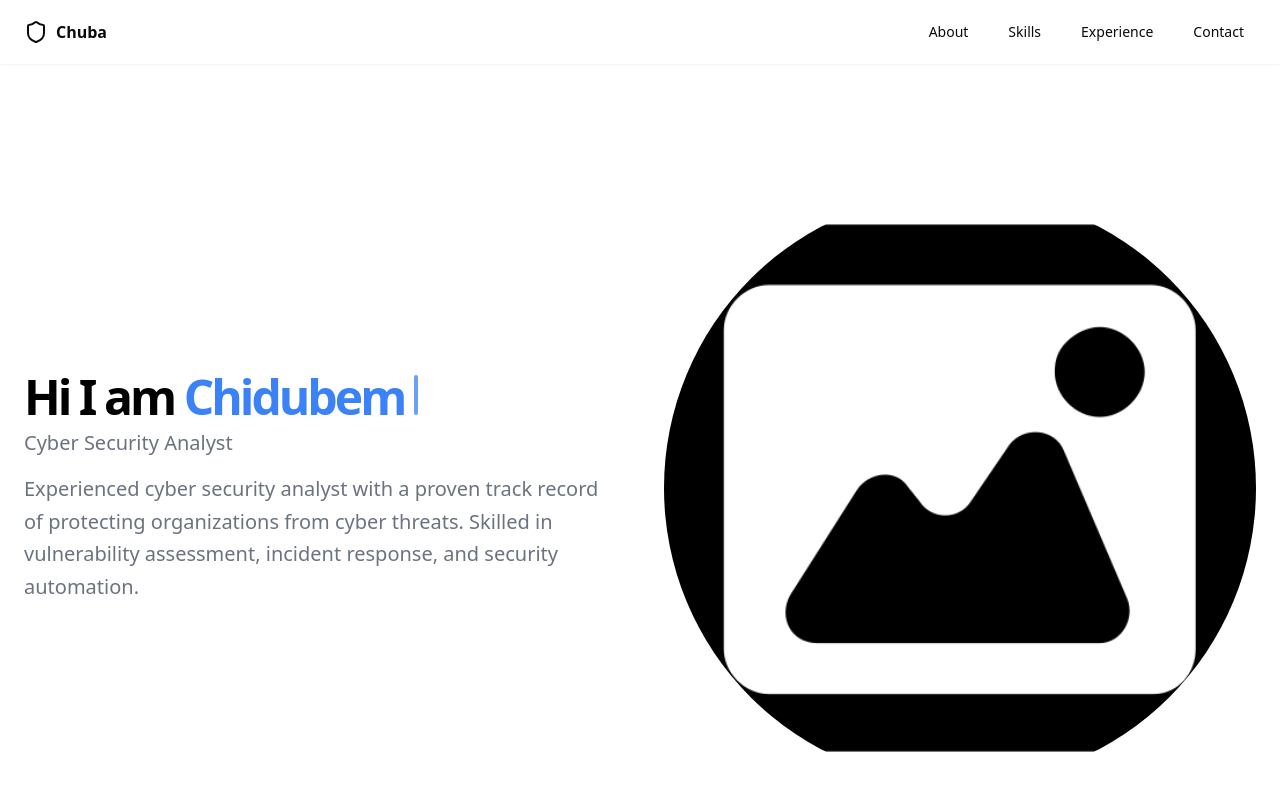
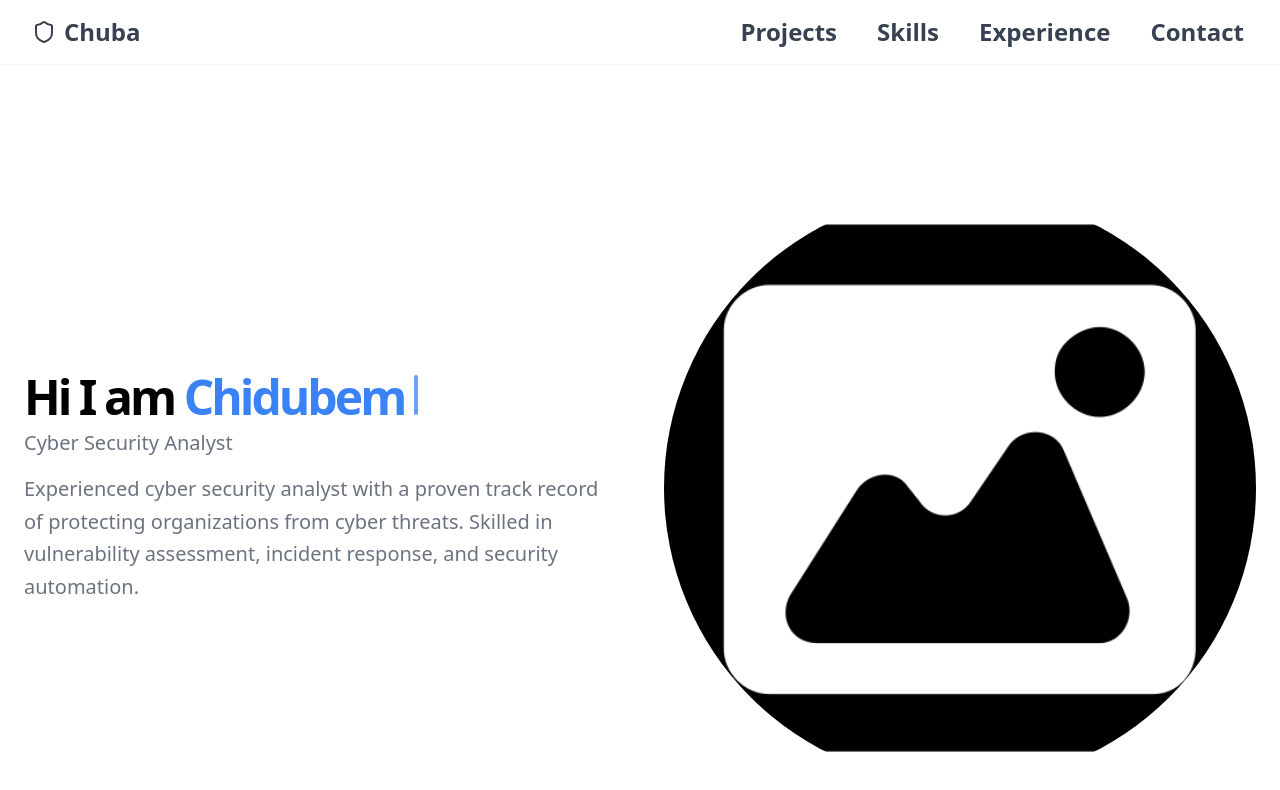
Before and after one commit to chuba-cn/dubemportfolio, a Next.js app: page / in a window 1280 px wide. Shown: the top 790 px of the page. Built offline with nearby package versions, Linux system fonts and the light colour scheme.

Commit message:
add mobile an desktop navbar UI

```diff
--- a/package.json
+++ b/package.json
@@ -9,6 +9,7 @@
     "lint": "next lint"
   },
   "dependencies": {
+    "@radix-ui/react-dialog": "^1.0.5",
     "@radix-ui/react-icons": "^1.3.0",
     "@radix-ui/react-slot": "^1.0.2",
     "class-variance-authority": "^0.7.0",
--- a/src/app/globals.css
+++ b/src/app/globals.css
@@ -9,50 +9,51 @@
 }
 
 
+
 @layer base {
   :root {
     --background: 0 0% 100%;
-    --foreground: 20 14.3% 4.1%;
+    --foreground: 224 71.4% 4.1%;
     --card: 0 0% 100%;
-    --card-foreground: 20 14.3% 4.1%;
+    --card-foreground: 224 71.4% 4.1%;
     --popover: 0 0% 100%;
-    --popover-foreground: 20 14.3% 4.1%;
-    --primary: 47.9 95.8% 53.1%;
-    --primary-foreground: 26 83.3% 14.1%;
-    --secondary: 60 4.8% 95.9%;
-    --secondary-foreground: 24 9.8% 10%;
-    --muted: 60 4.8% 95.9%;
-    --muted-foreground: 25 5.3% 44.7%;
-    --accent: 60 4.8% 95.9%;
-    --accent-foreground: 24 9.8% 10%;
+    --popover-foreground: 224 71.4% 4.1%;
+    --primary: 262.1 83.3% 57.8%;
+    --primary-foreground: 210 20% 98%;
+    --secondary: 220 14.3% 95.9%;
+    --secondary-foreground: 220.9 39.3% 11%;
+    --muted: 220 14.3% 95.9%;
+    --muted-foreground: 220 8.9% 46.1%;
+    --accent: 220 14.3% 95.9%;
+    --accent-foreground: 220.9 39.3% 11%;
     --destructive: 0 84.2% 60.2%;
-    --destructive-foreground: 60 9.1% 97.8%;
-    --border: 20 5.9% 90%;
-    --input: 20 5.9% 90%;
-    --ring: 20 14.3% 4.1%;
+    --destructive-foreground: 210 20% 98%;
+    --border: 220 13% 91%;
+    --input: 220 13% 91%;
+    --ring: 262.1 83.3% 57.8%;
     --radius: 0.75rem;
   }
 
   .dark {
-    --background: 20 14.3% 4.1%;
-    --foreground: 60 9.1% 97.8%;
-    --card: 20 14.3% 4.1%;
-    --card-foreground: 60 9.1% 97.8%;
-    --popover: 20 14.3% 4.1%;
-    --popover-foreground: 60 9.1% 97.8%;
-    --primary: 47.9 95.8% 53.1%;
-    --primary-foreground: 26 83.3% 14.1%;
-    --secondary: 12 6.5% 15.1%;
-    --secondary-foreground: 60 9.1% 97.8%;
-    --muted: 12 6.5% 15.1%;
-    --muted-foreground: 24 5.4% 63.9%;
-    --accent: 12 6.5% 15.1%;
-    --accent-foreground: 60 9.1% 97.8%;
+    --background: 224 71.4% 4.1%;
+    --foreground: 210 20% 98%;
+    --card: 224 71.4% 4.1%;
+    --card-foreground: 210 20% 98%;
+    --popover: 224 71.4% 4.1%;
+    --popover-foreground: 210 20% 98%;
+    --primary: 263.4 70% 50.4%;
+    --primary-foreground: 210 20% 98%;
+    --secondary: 215 27.9% 16.9%;
+    --secondary-foreground: 210 20% 98%;
+    --muted: 215 27.9% 16.9%;
+    --muted-foreground: 217.9 10.6% 64.9%;
+    --accent: 215 27.9% 16.9%;
+    --accent-foreground: 210 20% 98%;
     --destructive: 0 62.8% 30.6%;
-    --destructive-foreground: 60 9.1% 97.8%;
-    --border: 12 6.5% 15.1%;
-    --input: 12 6.5% 15.1%;
-    --ring: 35.5 91.7% 32.9%;
+    --destructive-foreground: 210 20% 98%;
+    --border: 215 27.9% 16.9%;
+    --input: 215 27.9% 16.9%;
+    --ring: 263.4 70% 50.4%;
   }
 }
 
--- /dev/null
+++ b/src/components/MobileNav.tsx
@@ -0,0 +1,91 @@
+'use client'
+
+import { Button } from "./ui/button";
+import { BriefcaseBusiness, Computer, Home, Mail, MenuIcon, SwordsIcon } from "lucide-react";
+import Link from "next/link";
+import {
+    Sheet,
+    SheetClose,
+    SheetContent,
+    SheetTrigger,
+  } from "@/components/ui/sheet";
+
+const MobileNav = () => {
+  return (
+    <section className="md:hidden">
+      <Sheet>
+        <SheetTrigger asChild>
+          <Button size="icon" variant="secondary">
+            <MenuIcon className="h-6 w-6 hover:text-primary" />
+            <span className="sr-only">Toggle navigation menu</span>
+          </Button>
+        </SheetTrigger>
+        <SheetContent side="left" className="border-none bg-white w-[300px]">
+          <div className="flex flex-col justify-between overflow-y-auto">
+            <SheetClose asChild>
+              <section className="flex flex-col h-full gap-6 pt-10 text-gray-700">
+                <SheetClose asChild>
+                  <Link
+                    href="#"
+                    className="flex gap-5 items-center p-4 w-full max-w-60"
+                  >
+                    <Home className="h-6 w-6 text-primary" />
+                    <p className="font-semibold text-2xl hover:text-primary">
+                      Home
+                    </p>
+                  </Link>
+                </SheetClose>
+                <SheetClose asChild>
+                  <Link
+                    href="#projects"
+                    className="flex gap-5 items-center p-4 w-full max-w-60"
+                  >
+                    <SwordsIcon className="h-6 w-6 text-primary" />
+                    <p className="font-semibold text-2xl hover:text-primary">
+                      Projects
+                    </p>
+                  </Link>
+                </SheetClose>
+                <SheetClose asChild>
+                  <Link
+                    href="#skills"
+                    className="flex gap-5 items-center p-4 w-full max-w-60"
+                  >
+                    <Computer className="h-6 w-6 text-primary" />
+                    <p className="font-semibold text-2xl hover:text-primary">
+                      Skills
+                    </p>
+                  </Link>
+                </SheetClose>
+                <SheetClose asChild>
+                  <Link
+                    href="#experiences"
+                    className="flex gap-5 items-center p-4 w-full max-w-60"
+                  >
+                    <BriefcaseBusiness className="h-6 w-6 text-primary" />
+                    <p className="font-semibold text-2xl hover:text-primary">
+                      Experiences
+                    </p>
+                  </Link>
+                </SheetClose>
+                <SheetClose asChild>
+                  <Link
+                    href="#contact"
+                    className="flex gap-5 items-center p-4 w-full max-w-60"
+                  >
+                    <Mail className="h-6 w-6 text-primary" />
+                    <p className="font-semibold text-2xl hover:text-primary">
+                      Contact
+                    </p>
+                  </Link>
+                </SheetClose>
+              </section>
+            </SheetClose>
+          </div>
+        </SheetContent>
+      </Sheet>
+    </section>
+  );
+}
+
+export default MobileNav
--- a/src/components/Navbar.tsx
+++ b/src/components/Navbar.tsx
@@ -1,48 +1,46 @@
 import Link from "next/link";
 import { ShieldIcon } from "lucide-react";
-import { MenuIcon } from "lucide-react";
-import { Button } from "./ui/button";
+import MobileNav from "./MobileNav";
 
 const Navbar = () => {
   return (
-    <header className="fixed top-0 left-0 z-50 w-full bg-white shadow-sm">
+    <header className="fixed top-0 left-0 z-50 w-full shadow-sm backdrop-blur-sm flex justify-between items-center">
       {/* Desktop Navigation */}
-        <div className="container flex h-16 items-center justify-between px-4 md:px-6">
-          <Link className="flex items-center gap-2 font-semibold hover:text-purple-900" href="#">
-            <ShieldIcon className="h-6 w-6" />
-            <span>Chuba</span>
+        <div className="px-8">
+          <Link className="flex items-center gap-2 font-semibold hover:text-primary" href="#">
+            <ShieldIcon className="h-6 w-6 text-gray-700" />
+            <span className="font-semibold text-2xl text-gray-700">Chuba</span>
           </Link>
+        </div>
+        <div className="flex h-16 items-center justify-between px-4 md:px-6">
           <nav className="hidden space-x-4 md:flex">
             <Link
-              className="inline-flex items-center rounded-md px-3 py-2 text-sm font-medium transition-colors hover:bg-gray-100 hover:text-gray-900 focus:bg-gray-100 focus:text-gray-900 focus:outline-none disabled:pointer-events-none disabled:opacity-50"
-              href="#"
+              className="inline-flex items-center rounded-md px-3 py-2 text-2xl font-semibold transition-colors text-gray-700 hover:text-primary focus:bg-gray-100 focus:text-primary focus:outline-none disabled:pointer-events-none disabled:opacity-50"
+              href="#projects"
             >
-              About
+              Projects
             </Link>
             <Link
-              className="inline-flex items-center rounded-md px-3 py-2 text-sm font-medium transition-colors hover:bg-gray-100 hover:text-gray-900 focus:bg-gray-100 focus:text-gray-900 focus:outline-none disabled:pointer-events-none disabled:opacity-50"
-              href="#"
+              className="inline-flex items-center rounded-md px-3 py-2 text-2xl font-semibold transition-colors text-gray-700 hover:text-primary focus:bg-gray-100 focus:text-primary focus:outline-none disabled:pointer-events-none disabled:opacity-50"
+              href="#skills"
             >
               Skills
             </Link>
             <Link
-              className="inline-flex items-center rounded-md px-3 py-2 text-sm font-medium transition-colors hover:bg-gray-100 hover:text-gray-900 focus:bg-gray-100 focus:text-gray-900 focus:outline-none disabled:pointer-events-none disabled:opacity-50"
-              href="#"
+              className="inline-flex items-center rounded-md px-3 py-2 text-2xl font-semibold transition-colors text-gray-700 hover:text-primary focus:bg-gray-100 focus:text-primary focus:outline-none disabled:pointer-events-none disabled:opacity-50"
+              href="#experiences"
             >
               Experience
             </Link>
             <Link
-              className="inline-flex items-center rounded-md px-3 py-2 text-sm font-medium transition-colors hover:bg-gray-100 hover:text-gray-900 focus:bg-gray-100 focus:text-gray-900 focus:outline-none disabled:pointer-events-none disabled:opacity-50"
-              href="#"
+              className="inline-flex items-center rounded-md px-3 py-2 text-2xl font-semibold transition-colors text-gray-700 hover:text-primary focus:bg-gray-100 focus:text-primary focus:outline-none disabled:pointer-events-none disabled:opacity-50"
+              href="#contact"
             >
               Contact
             </Link>
           </nav>
-          <Button className="md:hidden" size="icon" variant="ghost">
-            <MenuIcon className="h-6 w-6" />
-            <span className="sr-only">Toggle navigation menu</span>
-          </Button>
         </div>
+        <MobileNav />
       </header>
   )
 }
--- /dev/null
+++ b/src/components/ui/sheet.tsx
@@ -0,0 +1,140 @@
+"use client"
+
+import * as React from "react"
+import * as SheetPrimitive from "@radix-ui/react-dialog"
+import { cva, type VariantProps } from "class-variance-authority"
+import { X } from "lucide-react"
+
+import { cn } from "@/lib/utils"
+
+const Sheet = SheetPrimitive.Root
+
+const SheetTrigger = SheetPrimitive.Trigger
+
+const SheetClose = SheetPrimitive.Close
+
+const SheetPortal = SheetPrimitive.Portal
+
+const SheetOverlay = React.forwardRef<
+  React.ElementRef<typeof SheetPrimitive.Overlay>,
+  React.ComponentPropsWithoutRef<typeof SheetPrimitive.Overlay>
+>(({ className, ...props }, ref) => (
+  <SheetPrimitive.Overlay
+    className={cn(
+      "fixed inset-0 z-50 bg-black/80  data-[state=open]:animate-in data-[state=closed]:animate-out data-[state=closed]:fade-out-0 data-[state=open]:fade-in-0",
+      className
+    )}
+    {...props}
+    ref={ref}
+  />
+))
+SheetOverlay.displayName = SheetPrimitive.Overlay.displayName
+
+const sheetVariants = cva(
+  "fixed z-50 gap-4 bg-background p-6 shadow-lg transition ease-in-out data-[state=open]:animate-in data-[state=closed]:animate-out data-[state=closed]:duration-300 data-[state=open]:duration-500",
+  {
+    variants: {
+      side: {
+        top: "inset-x-0 top-0 border-b data-[state=closed]:slide-out-to-top data-[state=open]:slide-in-from-top",
+        bottom:
+          "inset-x-0 bottom-0 border-t data-[state=closed]:slide-out-to-bottom data-[state=open]:slide-in-from-bottom",
+        left: "inset-y-0 left-0 h-full w-3/4 border-r data-[state=closed]:slide-out-to-left data-[state=open]:slide-in-from-left sm:max-w-sm",
+        right:
+          "inset-y-0 right-0 h-full w-3/4  border-l data-[state=closed]:slide-out-to-right data-[state=open]:slide-in-from-right sm:max-w-sm",
+      },
+    },
+    defaultVariants: {
+      side: "right",
+    },
+  }
+)
+
+interface SheetContentProps
+  extends React.ComponentPropsWithoutRef<typeof SheetPrimitive.Content>,
+    VariantProps<typeof sheetVariants> {}
+
+const SheetContent = React.forwardRef<
+  React.ElementRef<typeof SheetPrimitive.Content>,
+  SheetContentProps
+>(({ side = "right", className, children, ...props }, ref) => (
+  <SheetPortal>
+    <SheetOverlay />
+    <SheetPrimitive.Content
+      ref={ref}
+      className={cn(sheetVariants({ side }), className)}
+      {...props}
+    >
+      {children}
+      <SheetPrimitive.Close className="absolute right-4 top-4 rounded-sm opacity-70 ring-offset-background transition-opacity hover:opacity-100 focus:outline-none focus:ring-2 focus:ring-ring focus:ring-offset-2 disabled:pointer-events-none data-[state=open]:bg-secondary">
+        <X className="h-4 w-4" />
+        <span className="sr-only">Close</span>
+      </SheetPrimitive.Close>
+    </SheetPrimitive.Content>
+  </SheetPortal>
+))
+SheetContent.displayName = SheetPrimitive.Content.displayName
+
+const SheetHeader = ({
+  className,
+  ...props
+}: React.HTMLAttributes<HTMLDivElement>) => (
+  <div
+    className={cn(
+      "flex flex-col space-y-2 text-center sm:text-left",
+      className
+    )}
+    {...props}
+  />
+)
+SheetHeader.displayName = "SheetHeader"
+
+const SheetFooter = ({
+  className,
+  ...props
+}: React.HTMLAttributes<HTMLDivElement>) => (
+  <div
+    className={cn(
+      "flex flex-col-reverse sm:flex-row sm:justify-end sm:space-x-2",
+      className
+    )}
+    {...props}
+  />
+)
+SheetFooter.displayName = "SheetFooter"
+
+const SheetTitle = React.forwardRef<
+  React.ElementRef<typeof SheetPrimitive.Title>,
+  React.ComponentPropsWithoutRef<typeof SheetPrimitive.Title>
+>(({ className, ...props }, ref) => (
+  <SheetPrimitive.Title
+    ref={ref}
+    className={cn("text-lg font-semibold text-foreground", className)}
+    {...props}
+  />
+))
+SheetTitle.displayName = SheetPrimitive.Title.displayName
+
+const SheetDescription = React.forwardRef<
+  React.ElementRef<typeof SheetPrimitive.Description>,
+  React.ComponentPropsWithoutRef<typeof SheetPrimitive.Description>
+>(({ className, ...props }, ref) => (
+  <SheetPrimitive.Description
+    ref={ref}
+    className={cn("text-sm text-muted-foreground", className)}
+    {...props}
+  />
+))
+SheetDescription.displayName = SheetPrimitive.Description.displayName
+
+export {
+  Sheet,
+  SheetPortal,
+  SheetOverlay,
+  SheetTrigger,
+  SheetClose,
+  SheetContent,
+  SheetHeader,
+  SheetFooter,
+  SheetTitle,
+  SheetDescription,
+}
--- a/tailwind.config.ts
+++ b/tailwind.config.ts
@@ -73,5 +73,5 @@
     },
   },
   plugins: [require("tailwindcss-animate")],
-};
+} satisfies Config
 export default config;
```
Also changed, not shown: src/components/ui/button.tsx (+7 -7 lines), components.json, 1 other file (tests, documents, lock files or other folders).
